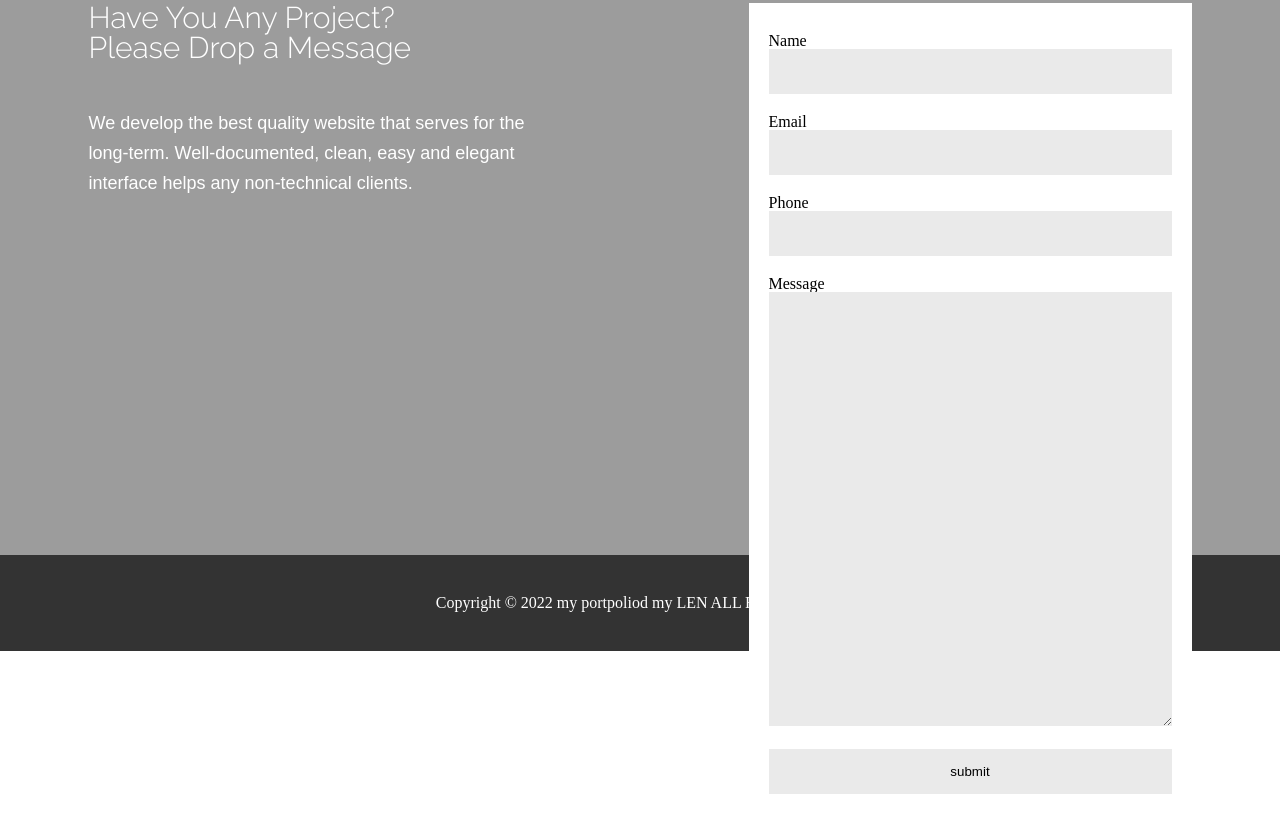
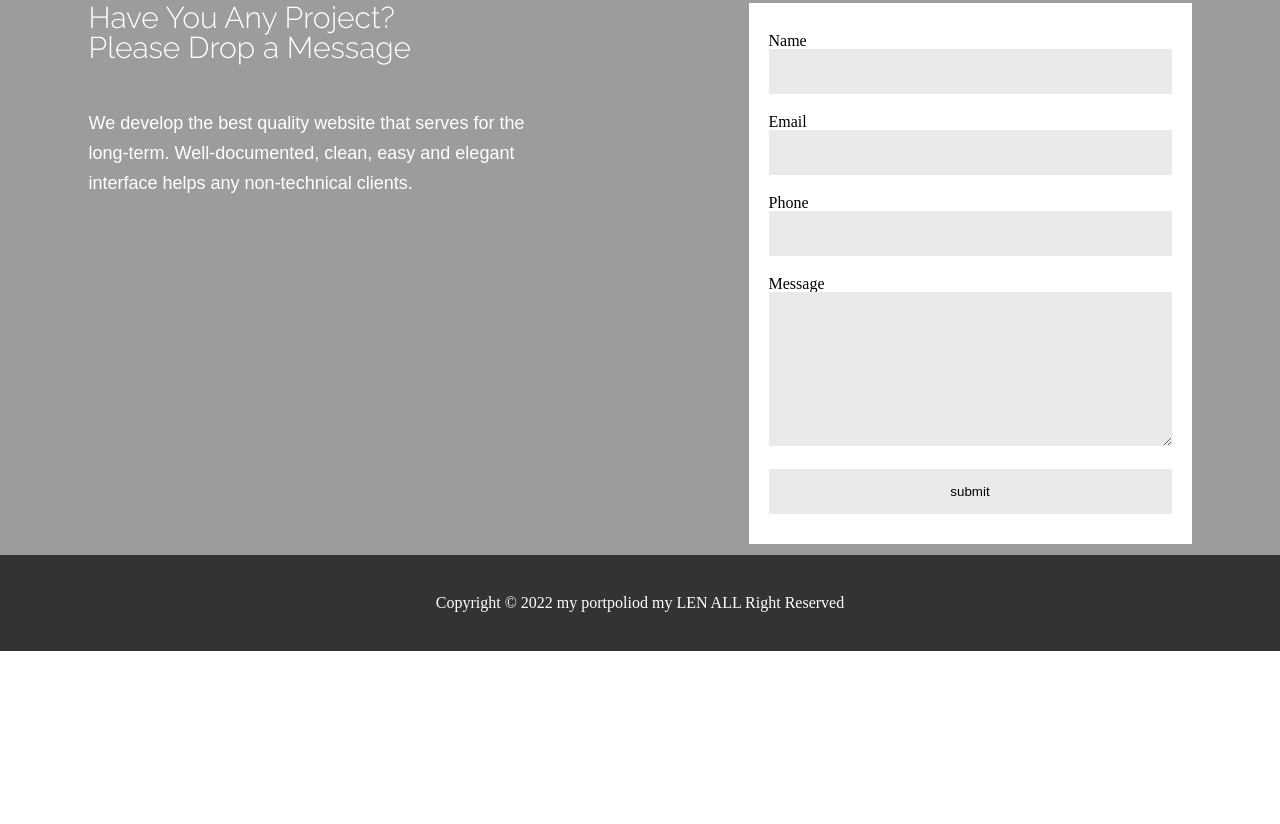
Before and after one commit to amhaaa/test05, a website built with Parcel: page index2.html in a window 1280 px wide. Shown: the part 3522-4346 px from the top of the page. After the commit the page ends 4173 px from the top, so only its background shows below. Built offline with nearby package versions, Linux system fonts and the light colour scheme.

Commit message:
css ps end

```diff
--- a/css/index.css
+++ b/css/index.css
@@ -414,7 +414,6 @@ margin: 0 auto}
 #box05 form ul>li>textarea{
     width:100%;
     box-sizing: border-box;
-    line-height: 43px;
     background-color: #eaeaea;
     border: none;
 }
```
